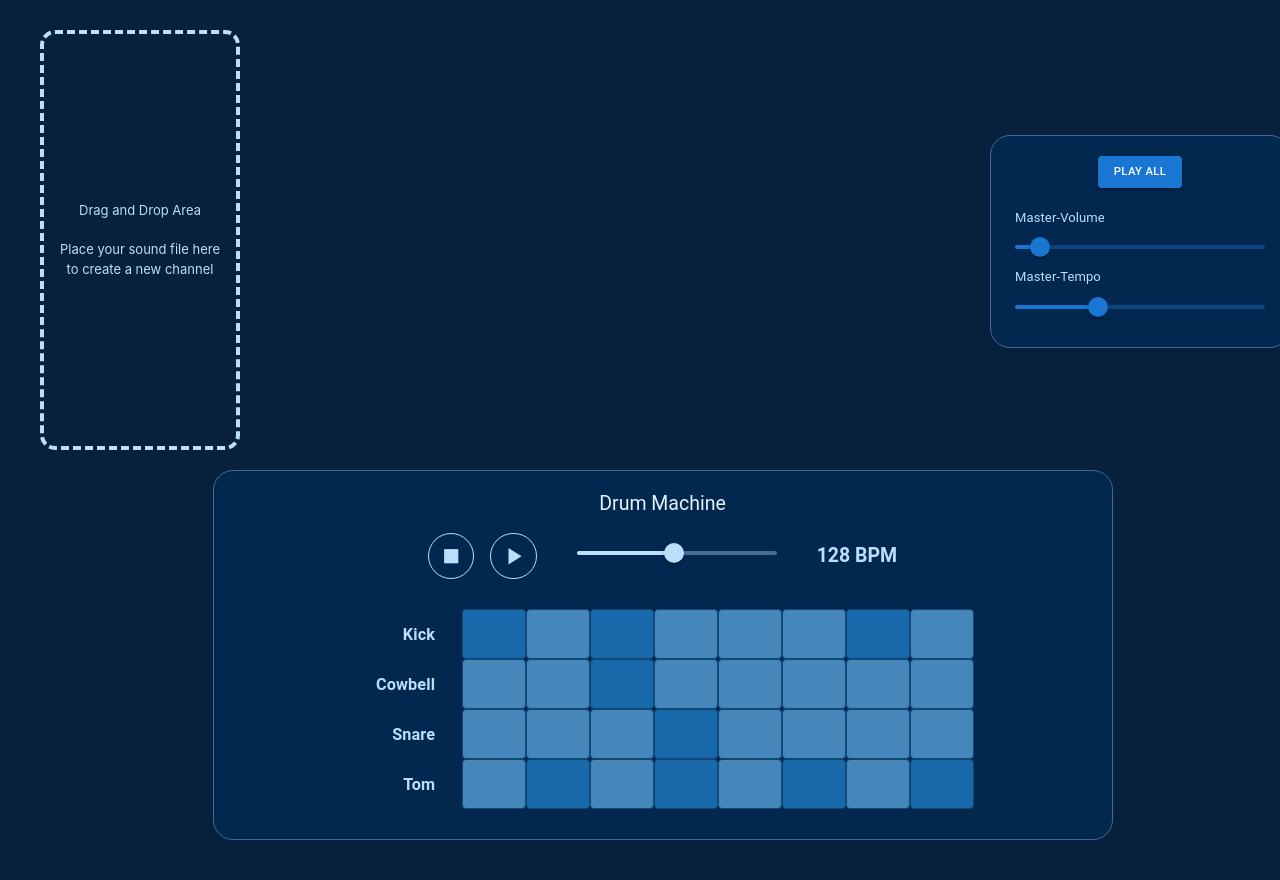
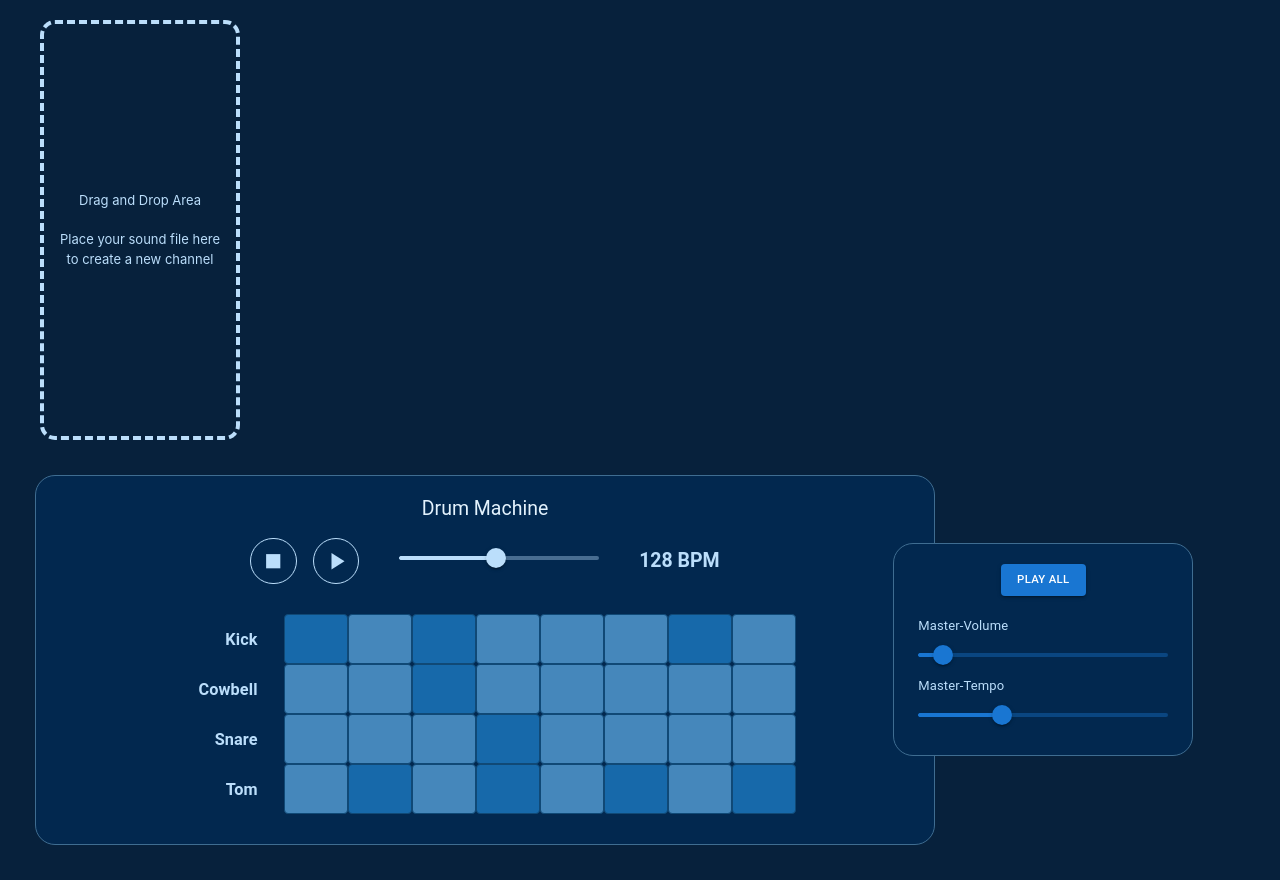
Before and after one commit to simontree/AVT-Project, a React (Create React App) app: page / in a window 1280 px wide. Before the commit the page ends 840 px from the top, so only its background shows below. Built offline with nearby package versions, Linux system fonts and the light colour scheme; no server answers.

Commit message:
styling & readme updated

```diff
--- a/src/App.js
+++ b/src/App.js
@@ -375,10 +375,12 @@ function App() {
   }
 
   return (
-    <Box sx={{ width: 1 }} marginTop={'30px'} marginLeft={'20px'}>
-      <Box display="grid" gridTemplateColumns="repeat(16, 1fr)">
-        <Box gridColumn="span 12">
-          <Grid container direction='row'>
+    <Grid container padding={'20px'}>
+      <Grid item xs={12}>
+        <Grid
+        container direction='row'
+        alignItems="center"
+        >
             <Grid container direction='row'>
               <Grid item>
               <Channels {...channelProps}/>
@@ -388,20 +390,20 @@ function App() {
               </Grid>
             </Grid>
           </Grid>
-        </Box>
-        <Box gridColumn="span 4" sx={{transform: 'translateY(25%)'}}>
-          <Box><Master {...masterProps} /></Box>
-        </Box>
-        <Box gridColumn="span 16">
-          <Grid container
-          justifyContent="center">
-            <Grid item>
-            <DrumMachine/>
-            </Grid>
-          </Grid>
-        </Box>
-      </Box>
-    </Box>
+      </Grid>
+      <Grid container
+            direction="row"
+            alignItems="center"
+            padding={'15px'}
+            >
+        <Grid item xs={8}>
+          <DrumMachine/>
+        </Grid>
+        <Grid item xs={4}>
+            <Master {...masterProps} />
+        </Grid>
+      </Grid>
+    </Grid>
   );
 }
 
--- a/src/components/DrumMachine/DrumMachine.js
+++ b/src/components/DrumMachine/DrumMachine.js
@@ -53,7 +53,7 @@ function DrumMachine() {
       <Container
       sx={{
         backgroundColor: 'rgb(2, 40, 79)',
-        marginLeft: '5px',
+        // marginLeft: '40px',
         marginTop: '20px',
         width: '900px',
         paddingTop: '20px',
```
Also changed, not shown: 1 other file (tests, documents, lock files or other folders).
